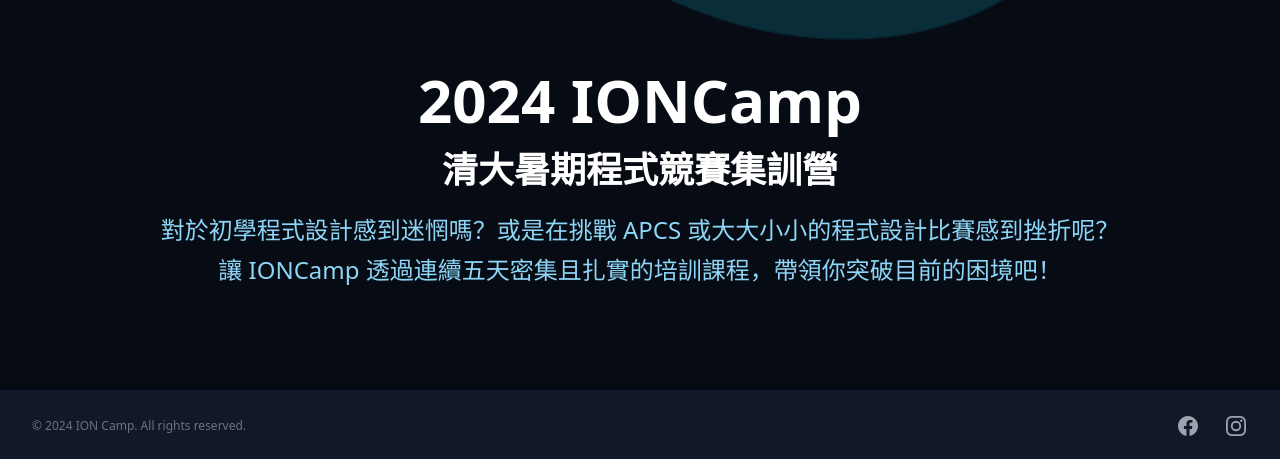
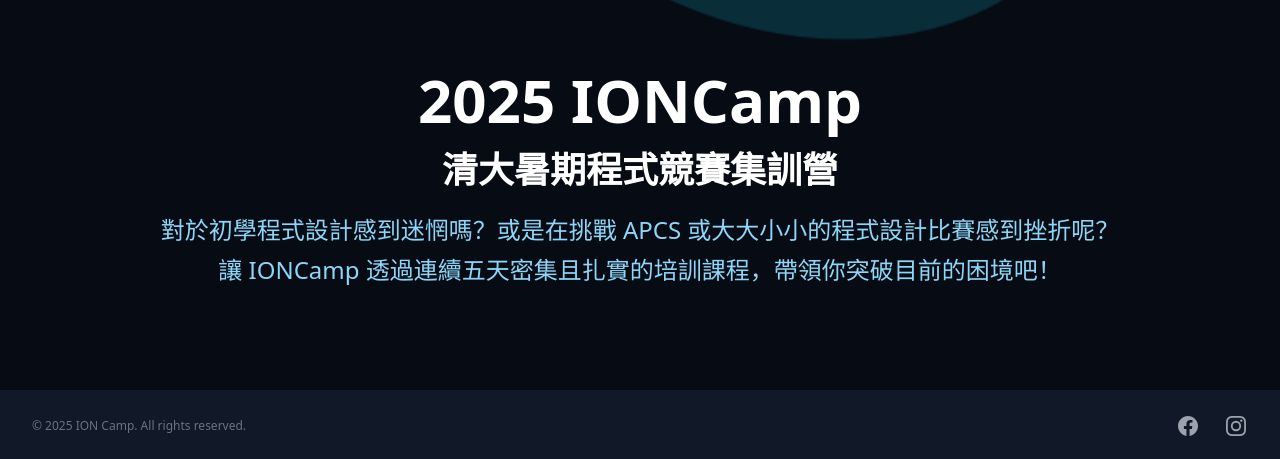
Before and after one commit to ioncamp-internal/web-ionc, a Next.js app: page / in a window 1280 px wide. Shown: the part 492-951 px from the top of the page. Built offline with nearby package versions, Linux system fonts and the light colour scheme.

Commit message:
將 2024 改成 2025

```diff
--- a/src/components/Footer.jsx
+++ b/src/components/Footer.jsx
@@ -78,7 +78,7 @@ export default function Example() {
                 </div>
                 <div className="mt-8 md:order-1 md:mt-0">
                     <p className="text-center text-xs leading-5 text-gray-500">
-                        &copy; 2024 ION Camp. All rights reserved.
+                        &copy; 2025 ION Camp. All rights reserved.
                     </p>
                 </div>
             </div>
--- a/src/pages/about/index.js
+++ b/src/pages/about/index.js
@@ -37,7 +37,7 @@ export default function Home() {
                     unoptimized
                 />
                 <div className="text-center" style={{marginTop:"-15px"}}>
-                    <h1 className="text-6xl font-bold"style={{color:"#FFF"}}>2024 IONCamp</h1>
+                    <h1 className="text-6xl font-bold"style={{color:"#FFF"}}>2025 IONCamp</h1>
                     <div className="text-4xl font-semibold my-5"style={{color:"#FFF"}}>清大暑期程式競賽集訓營</div>
                     <p className="px-6 text-2xl font-medium my-5 leading-10"style={{color:"#8DD6F7"}}>
                         對於初學程式設計感到迷惘嗎？或是在挑戰 APCS 或大大小小的程式設計比賽感到挫折呢？<br/>
--- a/src/pages/index.js
+++ b/src/pages/index.js
@@ -26,7 +26,7 @@ export default function Home() {
                     unoptimized
                 />
                 <div className="text-center z-10" style={{marginTop: "-15px"}}>
-                    <h1 className="text-6xl font-bold" style={{color: "#FFF"}}>2024 IONCamp</h1>
+                    <h1 className="text-6xl font-bold" style={{color: "#FFF"}}>2025 IONCamp</h1>
                     <div className="text-4xl font-semibold my-5" style={{color: "#FFF"}}>清大暑期程式競賽集訓營</div>
                     <p className="px-6 text-2xl font-medium my-5 leading-10" style={{color: "#8DD6F7"}}>
                         對於初學程式設計感到迷惘嗎？或是在挑戰 APCS 或大大小小的程式設計比賽感到挫折呢？<br/>
```
